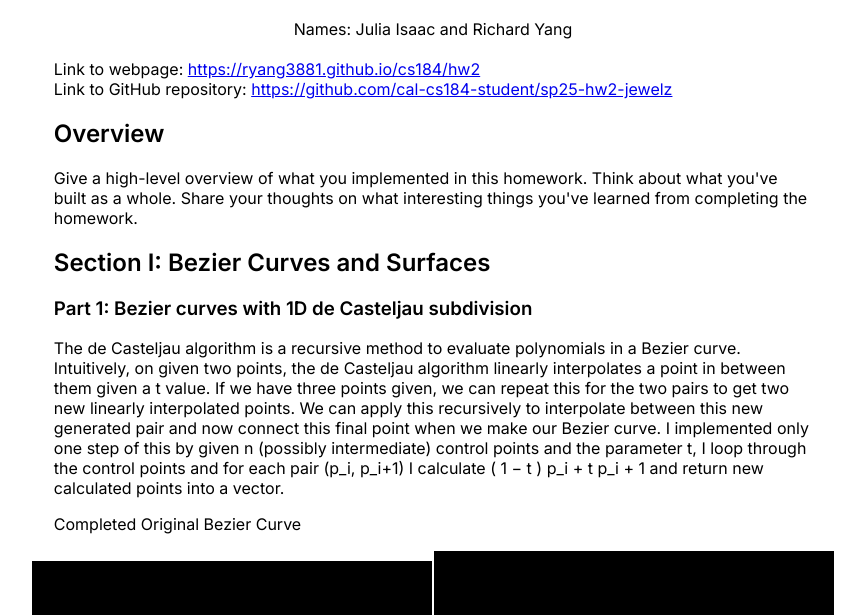
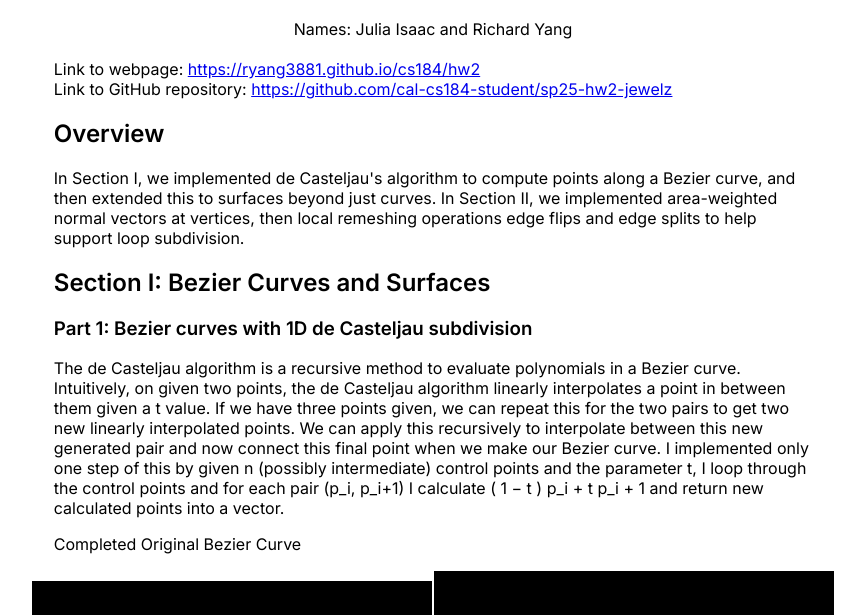
Before and after one commit to ryang3881/cs184, a plain HTML site: page hw2/index.html in a window 1280 px wide. Shown: the part 131-746 px from the top of the page, without its empty margins (207-1072 px from the left). Drawn offline with nearby package versions, Linux system fonts and the light colour scheme; some packages are replaced by stand-ins of ours.

Commit message:
overview

```diff
--- a/hw2/index.html
+++ b/hw2/index.html
@@ -43,7 +43,9 @@
 		-->
 
 		<h2>Overview</h2>
-		Give a high-level overview of what you implemented in this homework. Think about what you've built as a whole. Share your thoughts on what interesting things you've learned from completing the homework.
+		In Section I, we implemented de Casteljau's algorithm to compute points along a Bezier curve, and then extended this to surfaces beyond just curves.
+
+		In Section II, we implemented area-weighted normal vectors at vertices, then local remeshing operations edge flips and edge splits to help support loop subdivision.
 
 		<h2>Section I: Bezier Curves and Surfaces</h2>
 
```
